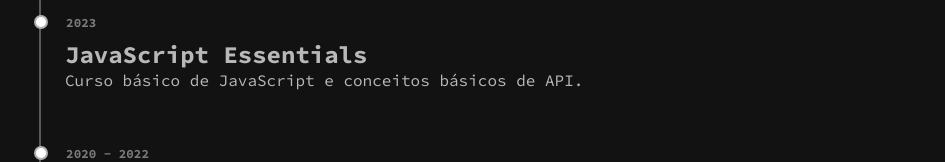
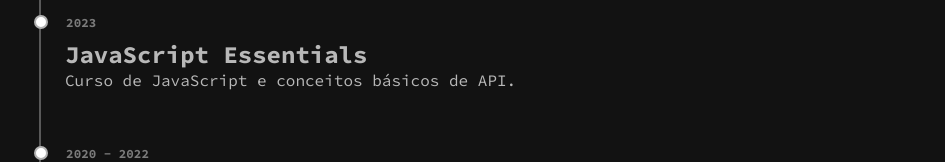
Before and after one commit to FernaandoJr/portifolio, a plain HTML site: page index.html in a window 1280 px wide. Shown: the part 561-723 px from the top of the page, without its empty margins (167-1112 px from the left). Drawn offline with Linux system fonts and the light colour scheme.

Commit message:
formatando um curso

```diff
--- a/index.html
+++ b/index.html
@@ -49,7 +49,7 @@
 
           <div class="timeline-item" date-is="2023">
             <h1>JavaScript Essentials</h1>
-            <p>Curso básico de JavaScript e conceitos básicos de API.</p>
+            <p>Curso de JavaScript e conceitos básicos de API.</p>
           </div>
 
           <div class="timeline-item" date-is="2020 - 2022">
```
